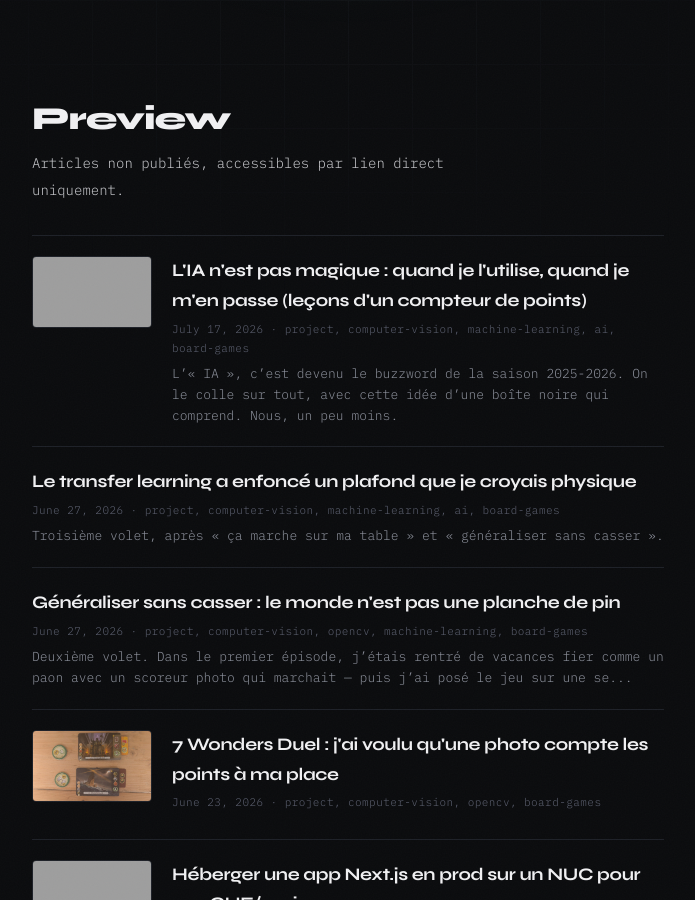
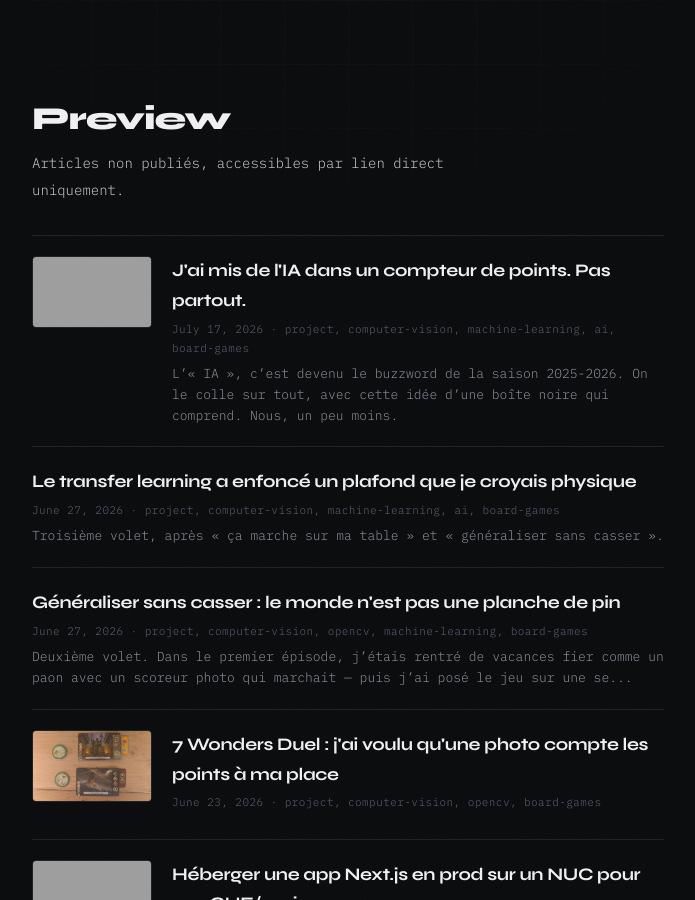
Before and after one commit to salfab/seesharpch, a Jekyll site: the page built from preview.html, in a window 1280 px wide and 900 px high, scrolled down 385 px, cut to the strip 0-900 px from the top of the window. Shown: the whole strip, without its empty margins (292-987 px from the left). Built offline with Jekyll 4.4.1, drawn with Linux system fonts in a browser that asks for light colours; some of the changed lines change nothing that is shown; grey boxes are pictures that could not be loaded.

Commit message:
Rewrite 7 Wonders article narrative

```diff
--- a/_posts/2026-07-17-7-wonders-un-seul.md
+++ b/_posts/2026-07-17-7-wonders-un-seul.md
@@ -1,6 +1,6 @@
 ---
 layout: post
-title: "L'IA n'est pas magique : quand je l'utilise, quand je m'en passe (leçons d'un compteur de points)"
+title: "J'ai mis de l'IA dans un compteur de points. Pas partout."
 tags: [project, computer-vision, machine-learning, ai, board-games]
 header_image: /assets/img/7-wonders-ai-pipeline-hero-v3.png
 unlisted: true
@@ -40,110 +40,82 @@
 
 Je pouvais ajouter une règle pour la plage, une autre pour une table sombre, puis une troisième pour les photos prises de biais. La recette idéale pour améliorer un cas et en casser deux autres.
 
-J'ai donc mis de côté des parties réelles qui ne servent pas à l'entraînement. Elles permettent de vérifier qu'une modification améliore le résultat de bout en bout. Pour les lecteurs spécialisés, je réserve aussi des recadrages aux tests.
-
-Ce n'est pas un benchmark académique. C'est juste ce qui m'évite de garder une idée parce qu'elle « a l'air meilleure » sur la photo qui l'a déclenchée.
+J'ai donc mis de côté des parties réelles qui ne servent jamais à l'entraînement. Avant de garder une modification, je la passe sur ces mêmes photos. Ce n'est pas un benchmark académique. C'est juste ce qui m'évite de choisir une idée parce qu'elle « a l'air meilleure » sur le cas qui l'a déclenchée.
 
 ## Pourquoi le même chiffre disparaît sur la photo complète
 
 Un résultat me paraissait franchement incohérent.
 
-Sur des photos rapprochées, les chiffres imprimés sur les cartes étaient bien reconnus. Sur les photos d'ensemble, les mêmes chiffres devenaient presque illisibles. Pourtant, la photo du téléphone était nette. En zoomant dedans, moi, je voyais parfaitement le numéro.
+Sur des photos rapprochées, mes premières tentatives lisaient bien les chiffres imprimés sur les cartes. Sur les photos d'ensemble, les mêmes chiffres devenaient presque illisibles. Pourtant, la photo du téléphone était nette. En zoomant dedans, moi, je voyais parfaitement le numéro.
 
-La carte n'avait pas changé. Alors pourquoi le lecteur y arrivait-il dans un cas et pas dans l'autre ?
+La carte n'avait pas changé. Alors pourquoi le modèle y arrivait-il dans un cas et pas dans l'autre ?
 
-Parce qu'un modèle ne reçoit pas directement les 12 ou 48 mégapixels de la photo originale. L'image est ramenée à une taille fixe. Sur une vue d'ensemble, toute la table doit rentrer dans ce cadre. Une carte devient petite et son chiffre finit sur une poignée de pixels.
+Parce que le modèle ne recevait pas directement les 12 ou 48 mégapixels de la photo. L'image était ramenée à une taille fixe. Sur une vue d'ensemble, toute la table devait rentrer dans ce cadre. La carte devenait minuscule et son chiffre finissait sur une poignée de pixels.
 
-Sur un gros plan, le même chiffre occupe beaucoup plus de place après redimensionnement. Le modèle ne voit donc pas réellement la même image.
+Sur un gros plan, le même chiffre conservait beaucoup plus de détails. Il n'y avait donc pas le même nombre de pixels à analyser, même si les deux images paraissaient parfaitement nettes sur le téléphone.
 
 ![La photo complète est réduite pour la détection, puis la zone utile est redécoupée dans l'image originale afin de retrouver les détails](/assets/img/7-wonders-resolution-pipeline.png)
 
-Cette observation a dicté le pipeline. Un détecteur de type YOLO cherche les objets sur une version réduite de la photo. Ensuite, chaque zone est redécoupée dans l'original. Un classifieur reçoit une petite vignette, mais avec la meilleure résolution disponible.
+J'ai donc coupé le travail en deux. Un premier étage cherche **où** se trouve l'objet sur une version réduite de la scène. Ensuite, l'application retourne dans la photo originale et redécoupe cette zone en pleine résolution. Le second étage doit seulement décider **ce que** contient la vignette.
 
-Le premier étage répond à « où ? ». Le second à « quoi ? ».
-
-Cette séparation couvre presque tous les objets du jeu. Une pièce, un laurier ou une bannière peut être lu dans son cadre, puis oublié. Pas les merveilles.
-
-Les merveilles posent une autre question. Une carte peut être glissée dessous, et c'est justement ce qui indique qu'elle est construite. Il ne suffit donc pas de savoir qu'une merveille se trouve « à peu près ici ». Il faut connaître l'emplacement exact de ses bords et son angle, puis regarder ce qui dépasse du bon côté.
-
-J'ai testé la version simple : remplacer le recalage précis par la boîte du détecteur. Le verdict « construite ou non » a basculé dans **19 cas sur 50**. Sur une photo prise de biais, les dix merveilles construites sont devenues dix merveilles non construites.
-
-Cette distinction reste vraie même après avoir remplacé le lecteur d'identité. YOLO propose la zone, ResNet reconnaît la merveille d'après son illustration, puis ORB/RANSAC retrouve sa pose exacte et le NCC vérifie qu'elle tient.
-
-Une boîte suffit pour lire ce qui est dedans. Pour savoir ce qui est glissé dessous, il faut la géométrie.
+Ça retrouve les détails sacrifiés pendant le redimensionnement. Ça ne dit pas encore comment les lire.
 
 ## Commencer avec des calques
 
-Une fois les objets recadrés, je n'ai toujours pas entraîné de réseau. J'ai commencé par les comparer à des images de référence.
+J'ai commencé par la méthode la plus simple : comparer chaque vignette à une image de référence.
 
-Pour les merveilles, ça fonctionne plutôt bien. Elles sont grandes, généralement visibles en entier et assez faciles à recaler malgré la perspective. Pour les chiffres des lauriers, j'utilisais une variante : transformer le chiffre en silhouette, puis chercher le gabarit de 1 à 7 qui se superposait le mieux.
+Pour les chiffres des lauriers, je transformais le chiffre en silhouette, puis je cherchais le gabarit de 1 à 7 qui se superposait le mieux. Ce n'était pas parfait, mais ça fonctionnait immédiatement. Et comme le lecteur proposait déjà une valeur, je pouvais corriger ses annotations au lieu de tout saisir depuis zéro.
 
-Ce lecteur n'était pas parfait, mais il fonctionnait tout de suite. Surtout, il pouvait préannoter mes images. Au lieu de saisir chaque valeur depuis zéro, je corrigeais une première proposition.
-
-Ce n'était pas une fausse piste. C'était un bon échafaudage.
-
-Puis je suis arrivé aux guildes.
-
-Les guildes sont les cartes violettes. Dans une vraie partie, elles sont empilées et on ne voit souvent que leur bandeau supérieur. J'ai appliqué la même méthode : découper le bandeau, puis le comparer aux références.
+Puis je suis arrivé aux guildes, les cartes violettes. Dans une vraie partie, elles sont empilées et on ne voit souvent que leur bandeau supérieur. J'ai découpé ce bandeau et je l'ai comparé aux références.
 
 Résultat : **18 %** de bonnes réponses.
 
-La résolution n'était pas en cause. Les bandeaux se ressemblaient simplement trop : une grande zone violette identique partout, avec un petit symbole qui change dans un coin. La comparaison donnait du poids à tous les pixels. Le violet écrasait donc le seul détail intéressant.
+Les images étaient assez nettes. Elles se ressemblaient simplement trop : une grande zone violette identique partout, avec un petit symbole qui change dans un coin. En comparant tous les pixels, le violet écrasait le seul détail utile.
 
-J'aurais pu isoler le symbole, corriger la rotation, compenser la perspective et ajouter encore quelques rustines. À ce stade, j'aurais surtout écrit à la main ce qu'un classifieur pouvait apprendre à partir d'exemples.
+J'aurais pu isoler le symbole, corriger la rotation, gérer la perspective et inventer encore trois seuils. J'ai préféré entraîner un classifieur sur les vignettes déjà cadrées.
 
-J'ai entraîné un ResNet18 sur des vignettes déjà cadrées. Évalué en laissant chaque partie à son tour hors de l'entraînement, le score est passé de **18 % (16/88) à 91 % (80/88)**.
+Avec le *transfer learning*, je ne partais pas de zéro. Le ResNet18 avait déjà appris à reconnaître des bords, des formes et des textures sur des millions d'images. Je lui apprenais seulement à associer ce vocabulaire visuel aux différentes guildes.
 
-Ce n'est pas la preuve que l'IA gagne toujours. C'est juste le signe qu'ici, comparer des pixels répondait mal à la question.
+Sur les mêmes cas, le score est passé de **18 % à 91 %**.
 
-## Réutiliser la même mécanique
+À 18 contre 91, le débat était terminé.
 
-Une fois ResNet18 en place pour les guildes, garder un lecteur différent pour chaque type d'objet avait de moins en moins de sens.
+## Une seule mécanique pour lire les vignettes
 
-Le matcher de lauriers avait déjà fait le plus ingrat : amorcer les annotations. J'ai repris ses prédictions, je les ai vérifiées, puis j'ai entraîné un ResNet18 sur **243 recadrages** de chiffres de 1 à 7.
+Une fois le classifieur en place pour les guildes, je l'ai essayé sur les chiffres des lauriers. Le vieux matcher avait déjà préannoté les images ; il ne restait qu'à relire et corriger ses propositions.
 
-Les deux lecteurs ont été comparés sur le même jeu de test stratifié de **49 images** :
+J'ai évalué les deux méthodes sur les mêmes 49 images :
 
 | Lecteur | Précision |
 |---|---:|
-| Gabarits par recouvrement IoU | **67,3 % — 33/49** |
-| ResNet18 par *transfer learning* | **95,9 % — 47/49** |
+| Gabarits par recouvrement | **67,3 % — 33/49** |
+| ResNet18 | **95,9 % — 47/49** |
 
-La différence s'est aussi vue sur une vraie photo d'ensemble inclinée. L'ancien lecteur retrouvait neuf cartes pour un total de **22 points**. ResNet18 en lisait treize et arrivait à **44 points** : le total vérifié à la main.
+Sur une vraie photo inclinée, l'ancien lecteur ne retrouvait que neuf cartes et totalisait **22 points**. ResNet18 lisait les treize et arrivait aux **44 points** vérifiés à la main.
 
-Cette fois, le modèle n'était pas seulement plus pratique à maintenir. Il était nettement meilleur sur le même test.
+Les pièces ont suivi. Ma première version distinguait les valeurs 1, 3 et 6 d'après la couleur du métal. Une lumière chaude suffisait à transformer une pièce dorée en pièce brune. Résultat : **71 %**.
 
-Le matcher a quand même servi à fabriquer les données de son remplaçant. Une technique peut être utile sans finir dans la version de production.
+Le vrai indice était embossé dessus depuis le début : le chiffre. Avec la même recette de *transfer learning*, le score est monté à **91 %**.
 
-Les pièces ont suivi le même chemin, avec une erreur différente au départ.
+Deux problèmes différents, mais désormais la même mécanique : trouver la zone, reprendre les pixels dans la photo originale, puis laisser un petit classifieur spécialisé décider. Moins de code particulier, et surtout de meilleurs résultats.
 
-Pour distinguer les valeurs 1, 3 et 6, ma première version regardait surtout la couleur du métal. Ça marchait jusqu'au moment où une pièce dorée devenait brune ou qu'une argentée prenait un reflet jaune. Sur 111 pièces issues de cinq parties : **71 %**.
-
-J'avais conclu que la photo était trop instable. En réalité, je regardais le mauvais indice.
-
-La valeur est embossée sur la pièce. Le relief, les contours et les ombres changent avec l'angle, mais ils restent plus fiables que la couleur apparente. Avec la même recette de *transfer learning*, le score est passé à **91 %** en laissant chaque partie à son tour hors de l'entraînement.
-
-Je n'ai pas appris à un réseau à voir depuis zéro. Un ResNet18 pré-entraîné sait déjà extraire des bords, des courbes et des textures. Je lui apprends seulement à associer ce vocabulaire visuel à « 1 », « 3 » ou « 6 ».
-
-## Plus de données, parfois moins de résultats
+## De bonnes données, pas juste plus de données
 
 Quand un modèle rate, le réflexe est de lui donner plus d'images. Encore faut-il qu'elles ressemblent au vrai problème.
 
-Mon détecteur reconnaissait mal les cartes empilées. J'ai fabriqué des exemples avec des cartes bien étalées, faciles à annoter. Les résultats ont empiré : dans une vraie partie, les cartes ne sont justement jamais rangées comme ça.
+Mon détecteur reconnaissait mal les cartes empilées. J'ai fabriqué des exemples avec des cartes bien étalées, propres et faciles à annoter. Les résultats ont empiré. Dans une vraie partie, les cartes ne sont justement jamais rangées comme ça.
 
 J'ai refait les photos avec les cartes empilées par couleur, comme en fin de partie.
 
 ![Des cartes empilées par couleur, avec seulement leur bandeau supérieur visible](/assets/img/7wd-cartes-empilees-redressees.jpg)
 
-Cette fois, le nombre de faux positifs a été divisé par deux. Sur une couleur que le détecteur ratait souvent, **sept photos** prises dans la bonne disposition ont fait passer le repérage de **71 % à 99 %**.
+Sept photos prises dans la bonne disposition ont fait passer le repérage d'une couleur de **71 % à 99 %**.
 
-Pas sept mille. Sept.
+J'ai aussi essayé de compenser une classe rare avec du sur-échantillonnage et des rotations synthétiques. La précision est passée de **0,96 à 0,78**.
 
-L'expérience inverse a été encore plus claire. La classe « 7 » des lauriers ne comptait que onze exemples. J'ai tenté de compenser avec du sur-échantillonnage et des rotations synthétiques. La précision est passée de **0,96 à 0,78**.
+J'ai annulé l'expérience.
 
-Revert.
-
-Le modèle confond encore parfois un « 7 » avec un « 3 ». Le vrai levier n'est pas une nouvelle pirouette dans le code. Ce sont de vrais « 7 » photographiés dans de nouvelles parties.
+Le modèle ne manquait pas de transformations inventées par le code. Il manquait de vraies photos prises dans les conditions où il devait travailler.
 
 ## Une ligne de code peut encore gagner
 
@@ -151,51 +123,46 @@
 
 Le système proposait parfois un jeton sur une photo qui n'en contenait aucun. Les vrais dépassaient **93 %** de similarité ; les faux restaient sous **91 %**. Un seuil a suffi. Aucun nouvel entraînement.
 
-Autre cas : certains jetons de progrès contiennent eux-mêmes une couronne de lauriers. Visuellement, c'est bien un laurier avec un chiffre. Le lecteur avait donc de bonnes raisons de l'accepter, puis de compter ses points deux fois.
+Certains jetons de progrès contiennent aussi une couronne de lauriers avec un chiffre. Le lecteur avait donc de bonnes raisons de la prendre pour celle d'une carte et de compter ses points deux fois.
 
-La correction a été géométrique : si le centre du laurier tombe dans le disque d'un jeton déjà détecté, il appartient au jeton et je l'écarte.
+La correction a été géométrique : si le centre du laurier tombe dans le disque d'un jeton déjà détecté, je l'écarte.
 
-L'apparence était ambiguë. La position ne l'était pas.
+La distinction ne se faisait donc pas sur l'apparence, mais sur la position.
 
 ## L'OCR a préparé son propre remplacement
 
-Au départ, l'OCR était le *low-hanging fruit*. Il savait lire le nom d'une merveille dès le premier jour, sans dataset ni entraînement. Il était lent et dépendait du texte imprimé, mais il permettait au reste du pipeline d'avancer. À ce moment-là, c'était largement suffisant.
+Restait l'identité des merveilles.
 
-Il a même servi à préannoter le premier lot d'images. Au lieu de dessiner chaque boîte et de saisir chaque identité depuis zéro, je partais de ses propositions. Ensuite, je corrigeais les noms, j'agrandissais les boîtes qui ne couvraient que le texte et j'ajoutais les merveilles qu'il n'avait pas lues.
+Au départ, j'ai pris le *low-hanging fruit* : lire leur nom avec un OCR, autrement dit un lecteur de texte. Ça fonctionnait dès le premier jour, sans dataset ni entraînement. C'était lent et dépendant de la langue, mais j'avais une réponse. Très bien pour démarrer.
 
-Cette vérification humaine n'est pas optionnelle. Sur une image contenant douze merveilles, le détecteur en a proposé treize. La treizième n'est pas seulement une erreur à effacer : marquée comme *hard negative* — un faux positif explicitement étiqueté — elle devient un exemple de ce que le modèle doit apprendre à ignorer.
+L'OCR a aussi préannoté le premier lot d'images. Je corrigeais les noms, j'agrandissais les boîtes qui ne couvraient que le texte et j'ajoutais les merveilles ratées. La solution provisoire faisait le travail et me fabriquait déjà le dataset de sa remplaçante.
 
-Une fois les annotations nettoyées, YOLO localise les merveilles et un ResNet reconnaît leur illustration. J'ai comparé cette voie à l'OCR sur les mêmes photos, contre une vérité terrain dessinée à la main :
+Avec assez d'exemples vérifiés, j'ai entraîné YOLO à trouver les merveilles entières, puis un ResNet à reconnaître leur illustration. Sur 104 merveilles annotées à la main, l'OCR en retrouvait **80**. La voie visuelle en retrouvait **103**, sans en inventer sur ce jeu de test.
 
-| Lecteur d'identité | Rappel | Précision |
-|---|---:|---:|
-| OCR — lire le nom | **77 % — 80/104** | **100 %** |
-| YOLO + ResNet — reconnaître l'illustration | **99 % — 103/104** | **100 %** |
+La seule merveille ratée était presque à l'envers. Le détecteur l'avait bien trouvée, mais le classifieur donnait **0,49** de confiance pour un seuil fixé à **0,50**.
 
-Les deux évitent d'inventer des merveilles. La différence, c'est que l'OCR échoue souvent à lire : nom trop petit, incliné, occulté ou noyé dans un reflet. Sur une photo de douze merveilles, il n'en a lu aucune ; la voie visuelle en a reconnu onze.
+Avant de sortir un recalage géométrique plus lourd, j'ai essayé une TTA par rotation — *Test-Time Augmentation*, ou augmentation au moment de la prédiction. Je présente le même recadrage à ResNet dans quatre orientations : 0°, 90°, 180° et 270°. Je garde la réponse pour laquelle il est le plus sûr.
 
-Le résultat tient aussi quand je laisse une partie complète hors de l'entraînement : **6/7** pour YOLO + ResNet contre **5/7** pour l'OCR. C'est un tout petit test, mais au moins le modèle n'avait jamais vu cette partie.
+C'est le même modèle, sans nouvel entraînement : juste quatre façons de regarder la carte. La confiance est passée de **0,49 à 0,97**.
 
-Il restait un cas frustrant. Les Jardins suspendus étaient bien détectés, mais le classifieur répondait avec une confiance de **0,49** pour un seuil fixé à **0,50**.
+Le nouveau chemin est aussi beaucoup plus rapide. Modèles déjà chargés sur le CPU, l'OCR prenait environ **20 secondes par photo**. YOLO et ResNet, rotations comprises : **1,4 seconde**.
 
-La carte était presque à l'envers. Plutôt que de sortir ORB pour la redresser, j'ai utilisé une rotation-TTA — *Test-Time Augmentation*, ou augmentation au moment de la prédiction. Je présente le même recadrage à ResNet dans quatre orientations : 0°, 90°, 180° et 270°. Le modèle classe les quatre versions, puis je garde la réponse dont il est le plus sûr.
+## Ce que les modèles n'ont pas remplacé
 
-Ce ne sont pas quatre modèles et ça ne demande aucun nouvel entraînement. C'est le même lecteur auquel on donne quatre façons de regarder la carte. Sur ce cas, la confiance est passée de **0,49 à 0,97**. Sur l'ensemble des 136 merveilles annotées, le rappel est monté de **98,5 % à 99,3 %**, sans nouveau faux positif.
+L'identité était réglée. Pas la géométrie.
 
-Ça ne rend pas ORB inutile. ResNet dit **laquelle** ; ORB retrouve les quatre bords et leur orientation pour déterminer si une carte est glissée dessous. La TTA sort simplement le recalage du chemin d'identité, là où quatre rotations de quelques millisecondes suffisent.
+Une merveille ne rapporte ses points que si elle est construite, donc si une carte est glissée dessous. ResNet sait dire **laquelle**. Il ne sait pas retrouver précisément ses quatre bords pour regarder ce qui dépasse. Quand j'ai remplacé ce recalage par la simple boîte de YOLO, le verdict « construite ou non » a changé dans **19 cas sur 50**.
 
-Et surtout, le nouveau chemin est plus rapide. Modèles déjà chargés, sur CPU, l'OCR prenait en moyenne **20,3 secondes par photo**. YOLO + ResNet, TTA comprise : **1,4 seconde**. Environ quinze fois plus rapide, avec un meilleur rappel et sans dépendre de la langue imprimée.
+Sur la photo la plus inclinée, les dix merveilles pourtant construites sont ainsi devenues dix merveilles non construites.
 
-Le benchmark a tranché : la voie visuelle peut devenir le lecteur principal. L'OCR peut rester en secours le temps d'accumuler davantage de vraies parties, mais il n'a plus besoin de bloquer chaque photo pendant vingt secondes.
+J'ai donc gardé le recalage géométrique là où il apporte une information irremplaçable. Il n'a simplement plus besoin de participer à l'identification.
 
-Le dernier raté est lui aussi instructif : une merveille petite, partiellement cachée et mangée par un reflet. À l'œil, j'avais conclu que l'information avait disparu. Pourtant, un modèle entraîné avec cet exemple la reconnaît à **0,98**. L'information était bien là ; il manquait simplement des cas comparables pour généraliser.
+## Les photos ratées sont les plus utiles
 
-Le prochain gain ne viendra donc pas de davantage de beaux gros plans. Il viendra de vraies photos difficiles : lumière chaude ou froide, reflets, cartes de biais, fonds variés et merveilles à moitié cachées. C'est précisément ce que l'usage de l'application peut récolter.
+Il reste des cas durs : une merveille petite, à moitié cachée, mangée par un reflet. Le prochain gain viendra de photos de ce genre, pas d'un nouveau seuil.
 
-Mais récolter n'est pas apprendre. Chaque photo doit encore être vérifiée, corrigée, ajoutée au dataset, puis utilisée pour entraîner et mesurer une nouvelle version. Le modèle prépare une proposition ; il ne valide pas sa propre réponse.
+L'application peut justement récolter ces conditions réelles. Mais elle n'apprend pas toute seule : chaque image doit être vérifiée avant de rejoindre le prochain entraînement. Sur une photo de douze merveilles, le détecteur en a par exemple proposé treize. En marquant l'intruse comme *hard negative* — un faux positif explicite — elle devient un exemple de ce que le modèle doit apprendre à ignorer.
 
-Un peu comme dans le jeu vidéo *Hades* : on y tente de s'échapper des Enfers. Quand on échoue — et ça arrive souvent — on repart du début. Mais pas tout à fait les mains vides : certaines ressources récupérées pendant le *run* sont conservées et permettent de débloquer de petites améliorations permanentes. Chaque tentative prépare la suivante.
+C'est un peu comme dans le jeu vidéo *Hades*, où le but est de s'échapper des Enfers. Quand une tentative échoue, on repart du début, mais certaines ressources récoltées pendant le *run* servent à débloquer de petites améliorations permanentes. Ici, une photo vérifiée devient l'une de ces ressources.
 
-Le scoreur suit la même logique. Une photo ne change pas le modèle en direct. Une fois vérifiée, elle fournit de la matière pour entraîner, mesurer puis déployer la version suivante.
-
-Chaque partie fournit le loot de la prochaine build.
+La prochaine version ne repartira donc pas tout à fait les mains vides.
```
